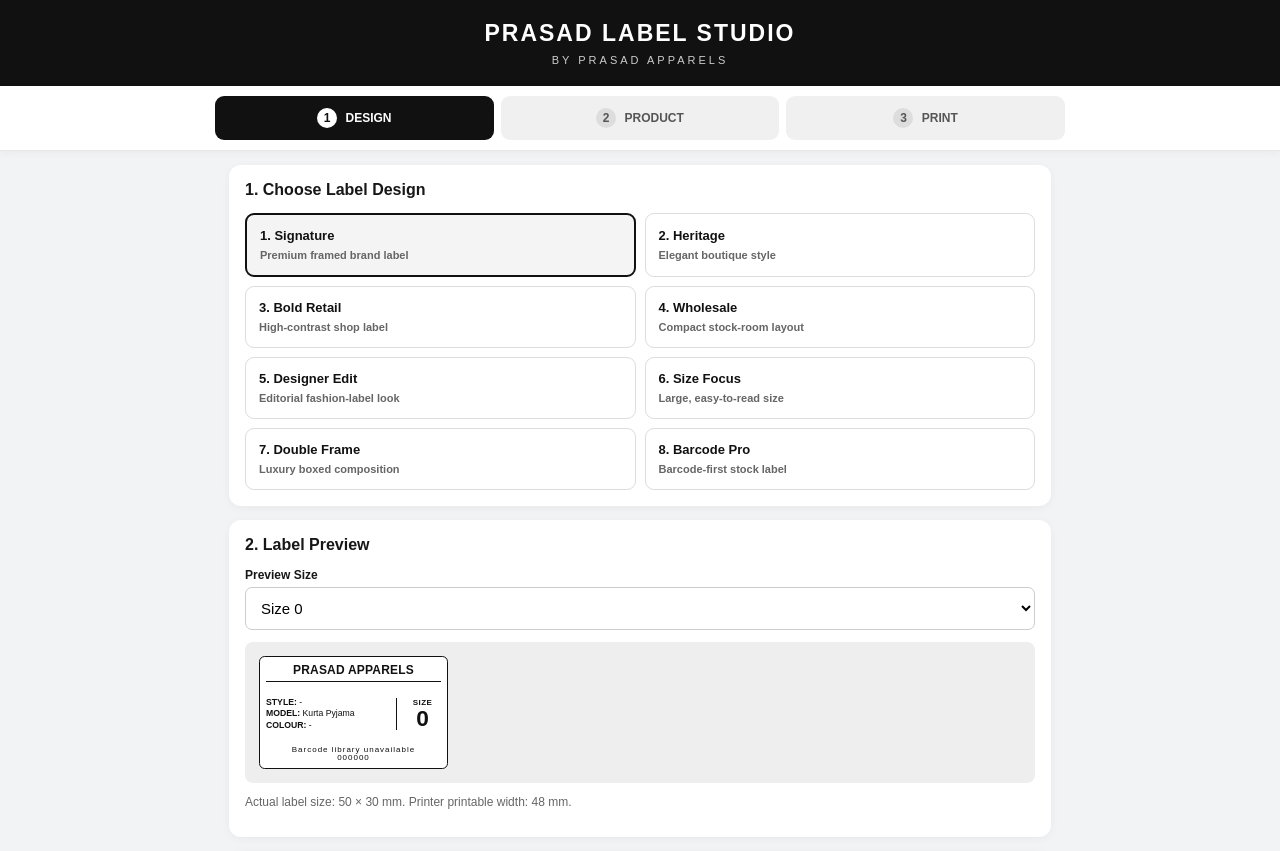
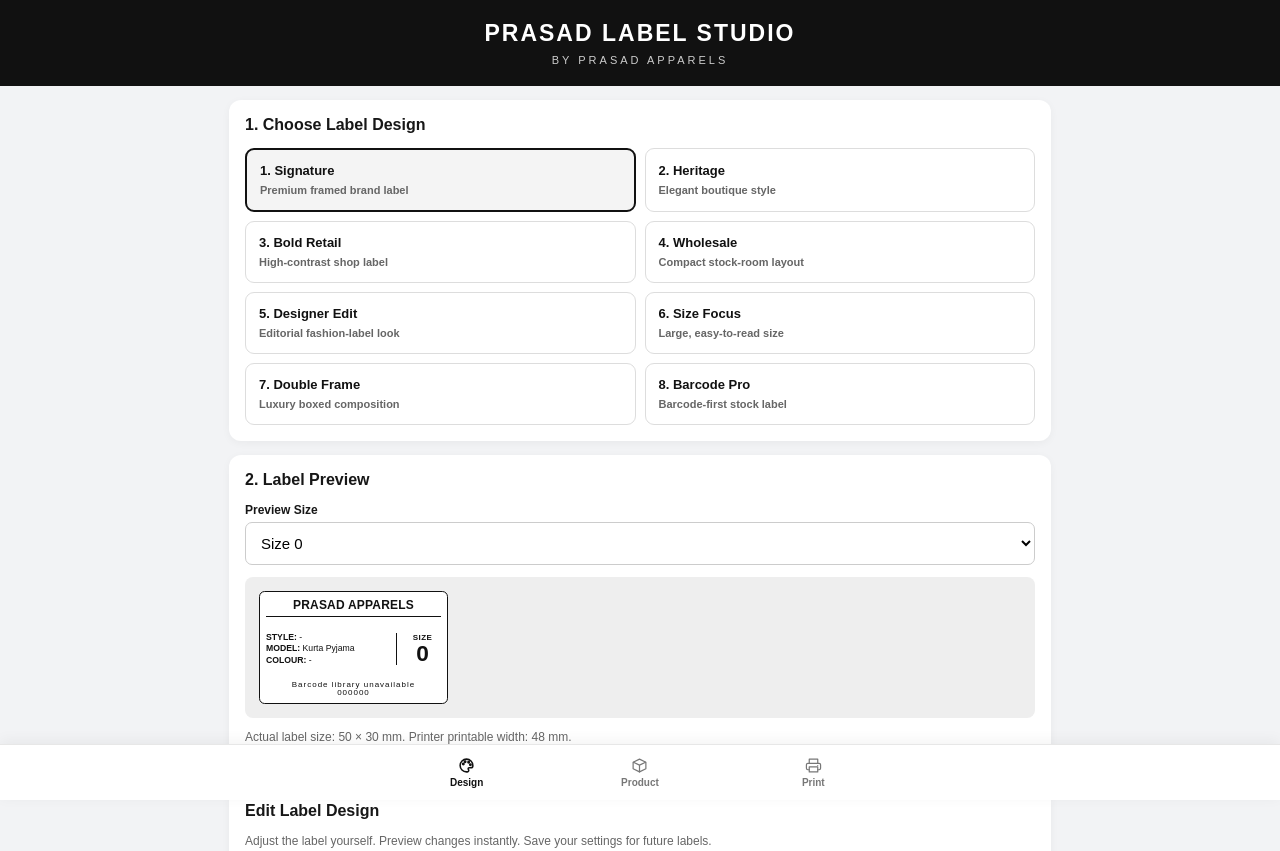
Before and after one commit to rohanrm18/prasad-label-studio, a plain HTML site: page index.html in a window 1280 px wide. Shown: the top 851 px of the page. Drawn offline with Linux system fonts and the light colour scheme.

Commit message:
Replace next-step controls with compact icon navigation

```diff
--- a/index.html
+++ b/index.html
@@ -144,11 +144,14 @@ button{border:0;border-radius:7px;padding:11px 14px;font-size:13px;font-weight:b
  .grid2{grid-template-columns:1fr}
  .size-grid{grid-template-columns:repeat(4,1fr)}
 }
-.workflow-nav{position:sticky;top:0;z-index:20;display:grid;grid-template-columns:repeat(3,1fr);gap:7px;padding:10px max(14px,calc((100% - 850px)/2));background:#fff;border-bottom:1px solid #e7e7e7;box-shadow:0 2px 8px #0000000a}
-.workflow-tab{background:#f0f0f0;color:#555;padding:12px 5px;border-radius:9px;font-size:12px}
-.workflow-tab span{display:inline-grid;place-items:center;width:20px;height:20px;border-radius:50%;background:#ddd;margin-right:5px}
-.workflow-tab.active{background:#111;color:#fff}
-.workflow-tab.active span{background:#fff;color:#111}
+.workflow-nav{position:fixed;left:0;right:0;bottom:0;z-index:50;display:grid;grid-template-columns:repeat(3,1fr);gap:0;padding:6px max(18px,calc((100% - 520px)/2)) calc(6px + env(safe-area-inset-bottom));background:#fff;border-top:1px solid #e7e7e7;box-shadow:0 -3px 14px #0000000d}
+.workflow-tab{display:flex;flex-direction:column;align-items:center;justify-content:center;gap:3px;background:transparent;color:#777;padding:4px 5px;border-radius:8px;font-size:10px;font-weight:600;min-height:43px}
+.workflow-tab svg{width:17px;height:17px;fill:none;stroke:currentColor;stroke-width:1.7;stroke-linecap:round;stroke-linejoin:round}
+.workflow-tab span{display:block;margin:0;padding:0;background:none;font-size:10px;line-height:1.1}
+.workflow-tab.active{background:transparent;color:#111}
+.workflow-tab.active svg{stroke-width:2.2}
+body{padding-bottom:calc(62px + env(safe-area-inset-bottom))}
+.workflow-controls,.workflow-step-count{display:none!important}
 .workflow-panel{display:none}
 .workflow-panel.active{display:block}
 .workflow-controls{display:flex;align-items:center;justify-content:space-between;gap:10px;padding:4px 0 20px}
@@ -176,10 +179,16 @@ button{border:0;border-radius:7px;padding:11px 14px;font-size:13px;font-weight:b
 <p>BY PRASAD APPARELS</p>
 </header>
 
-<nav class="workflow-nav" aria-label="Label workflow">
- <button type="button" class="workflow-tab active" data-step-button="1" onclick="showWorkflowStep(1)"><span>1</span> DESIGN</button>
- <button type="button" class="workflow-tab" data-step-button="2" onclick="showWorkflowStep(2)"><span>2</span> PRODUCT</button>
- <button type="button" class="workflow-tab" data-step-button="3" onclick="showWorkflowStep(3)"><span>3</span> PRINT</button>
+<nav class="workflow-nav" aria-label="Main sections">
+ <button type="button" class="workflow-tab active" data-step-button="1" onclick="showWorkflowStep(1)" aria-label="Design">
+  <svg viewBox="0 0 24 24" aria-hidden="true"><path d="M12 3a9 9 0 1 0 0 18h1.2a2 2 0 0 0 1.5-3.3 1.5 1.5 0 0 1 1.1-2.5H18a3 3 0 0 0 3-3c0-5.1-4-9.2-9-9.2Z"/><circle cx="7.5" cy="10" r="1"/><circle cx="10" cy="6.8" r="1"/><circle cx="15" cy="7.5" r="1"/><circle cx="17.5" cy="11" r="1"/></svg><span>Design</span>
+ </button>
+ <button type="button" class="workflow-tab" data-step-button="2" onclick="showWorkflowStep(2)" aria-label="Product">
+  <svg viewBox="0 0 24 24" aria-hidden="true"><path d="m12 3 9 4.5v9L12 21l-9-4.5v-9L12 3Z"/><path d="m3.5 7.5 8.5 4 8.5-4M12 12v9"/></svg><span>Product</span>
+ </button>
+ <button type="button" class="workflow-tab" data-step-button="3" onclick="showWorkflowStep(3)" aria-label="Print">
+  <svg viewBox="0 0 24 24" aria-hidden="true"><path d="M6 9V3h12v6M6 18H4a2 2 0 0 1-2-2v-5a2 2 0 0 1 2-2h16a2 2 0 0 1 2 2v5a2 2 0 0 1-2 2h-2"/><path d="M6 14h12v7H6zM18 12h.01"/></svg><span>Print</span>
+ </button>
 </nav>
 
 <main>
@@ -345,11 +354,7 @@ button{border:0;border-radius:7px;padding:11px 14px;font-size:13px;font-weight:b
 <p class="muted">Browser printing uses your phone's print dialog. Select 50 × 30 mm paper if available and set scale to 100%.</p>
 </section>
 
-<div class="workflow-controls">
- <button type="button" id="workflowBack" class="secondary" onclick="showWorkflowStep(workflowStep-1)">BACK</button>
- <div class="workflow-step-count" id="workflowStepCount">STEP 1 OF 3</div>
- <button type="button" id="workflowNext" class="primary" onclick="showWorkflowStep(workflowStep+1)">NEXT</button>
-</div>
+
 
 </main>
 
@@ -362,11 +367,6 @@ function showWorkflowStep(step){
  workflowStep=Math.max(1,Math.min(3,Number(step)||1));
  document.querySelectorAll(".workflow-panel").forEach(panel=>panel.classList.toggle("active",Number(panel.dataset.step)===workflowStep));
  document.querySelectorAll("[data-step-button]").forEach(button=>button.classList.toggle("active",Number(button.dataset.stepButton)===workflowStep));
- const back=document.getElementById("workflowBack"),next=document.getElementById("workflowNext");
- if(back)back.disabled=workflowStep===1;
- if(next)next.textContent=workflowStep===3?"DONE":"NEXT";
- const count=document.getElementById("workflowStepCount");
- if(count)count.textContent="STEP "+workflowStep+" OF 3";
  window.scrollTo(0,0);
 }
 const sizes=["0","1","2","3","4","5","6","7","8","9","10","12","13"];
```
